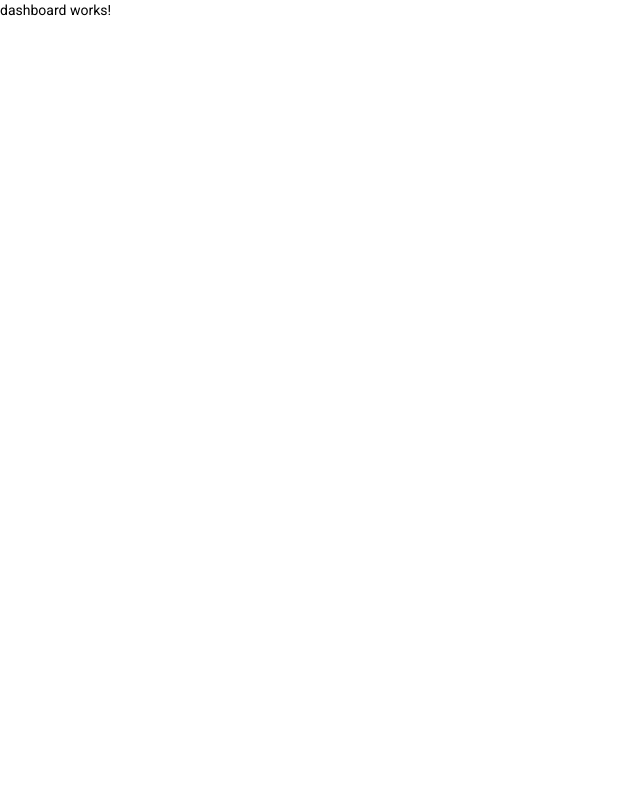
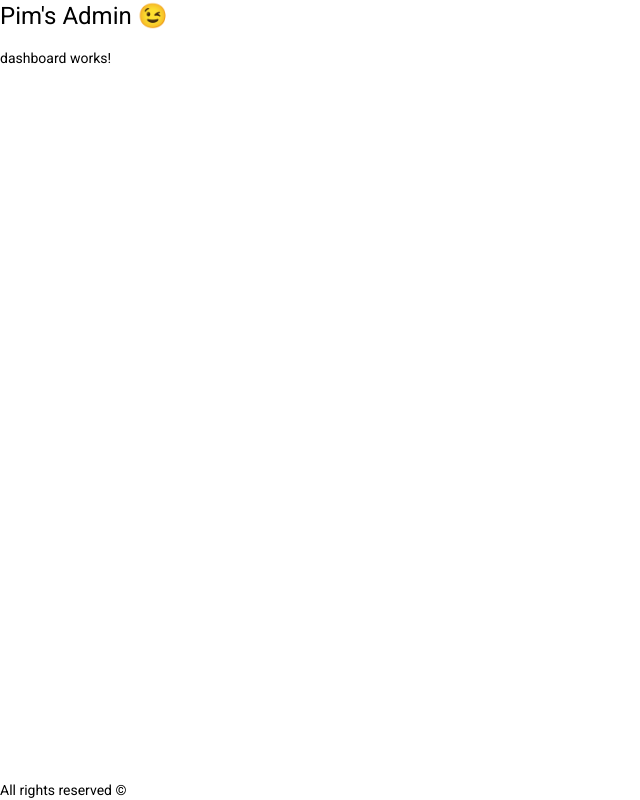
Before and after one commit to flowg/pims-admin, an Angular app: page /dashboard in a window 1280 px wide. Shown: the whole page, without its empty margins (0-640 px from the left). Built offline with nearby package versions, Linux system fonts and the light colour scheme.

Commit message:
Created skeleton HeaderComponent & FooterComponent
Added them to AppComponent's Template
Styled some basic layout

```diff
--- a/src/app/app.component.html
+++ b/src/app/app.component.html
@@ -1 +1,5 @@
-<router-outlet></router-outlet>
+<pims-header></pims-header>
+<main>
+    <router-outlet></router-outlet>
+</main>
+<pims-footer></pims-footer>
--- a/src/app/app.component.scss
+++ b/src/app/app.component.scss
@@ -0,0 +1,10 @@
+// Styling
+:host {
+  display: flex;
+  flex-direction: column;
+  height: 100%;
+
+  main {
+    flex: 1;
+  }
+}
--- /dev/null
+++ b/src/app/components/footer/footer.component.html
@@ -0,0 +1,3 @@
+<footer>
+    All rights reserved ©
+</footer>
--- /dev/null
+++ b/src/app/components/header/header.component.html
@@ -0,0 +1,3 @@
+<header>
+    <h1>Pim's Admin 😉</h1>
+</header>
```
Also changed, not shown: src/app/app.module.ts (+10 -4 lines), src/app/components/footer/footer.component.ts (added, +12 -0 lines), src/app/components/header/header.component.ts (added, +12 -0 lines), src/app/components/footer/footer.component.scss (added), src/app/components/header/header.component.scss (added), 2 other files (tests, documents, lock files or other folders).
